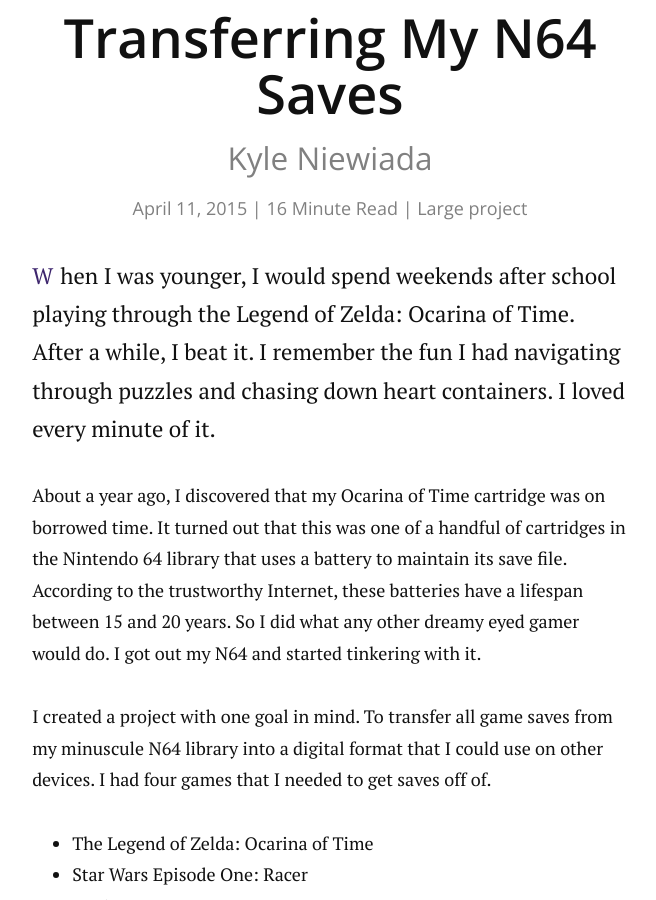
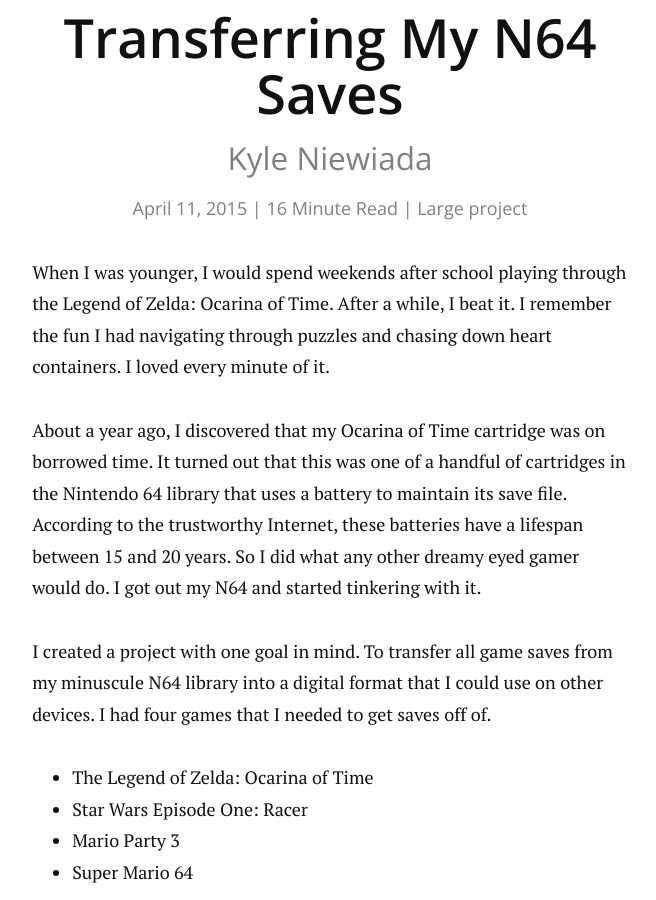
Before and after one commit to aav7fl/website-legacy, a Jekyll site: the page built from _posts/2015-04-11-transferring-n64-saves.md, in a window 1280 px wide and 900 px high, scrolled down 867 px. Shown: the whole window, without its empty margins (310-966 px from the left). Built offline with Jekyll 4.4.1, drawn with Linux system fonts in a browser that asks for light colours; nearby versions of some CDN libraries; comment, search, counter and statistics services are not loaded.

Commit message:
Remove dropcap

```diff
--- a/_posts/2015-04-11-transferring-n64-saves.md
+++ b/_posts/2015-04-11-transferring-n64-saves.md
@@ -9,8 +9,7 @@
 tag: "large project"
 ---
 
-<p class="intro"><span class="dropcap">W</span>hen I was younger, I would spend weekends after school playing through the Legend of Zelda: Ocarina of Time. After a while, I beat it. I remember the fun I had navigating through puzzles and chasing down heart containers. I loved every minute of it.
-</p>
+When I was younger, I would spend weekends after school playing through the Legend of Zelda: Ocarina of Time. After a while, I beat it. I remember the fun I had navigating through puzzles and chasing down heart containers. I loved every minute of it.
 
 About a year ago, I discovered that my Ocarina of Time cartridge was on borrowed time. It turned out that this was one of a handful of cartridges in the Nintendo 64 library that uses a battery to maintain its save file. According to the trustworthy Internet, these batteries have a lifespan between 15 and 20 years. So I did what any other dreamy eyed gamer would do. I got out my N64 and started tinkering with it.
 
```
Also changed, not shown: _posts/2013-09-22-restoring-vintage-with-3d-printing.md (+1 -1 lines), _posts/2015-08-17-reverse-engineering-my-steelcase-desk.md (+1 -1 lines), _posts/2015-12-17-making-a-book-from-facebook-messages.md (+1 -1 lines), _posts/2016-03-14-word-auto-journal-macro-for-lazy.md (+1 -1 lines), _posts/2016-03-15-easy-inline-usb-power-switch.md (+1 -1 lines).
